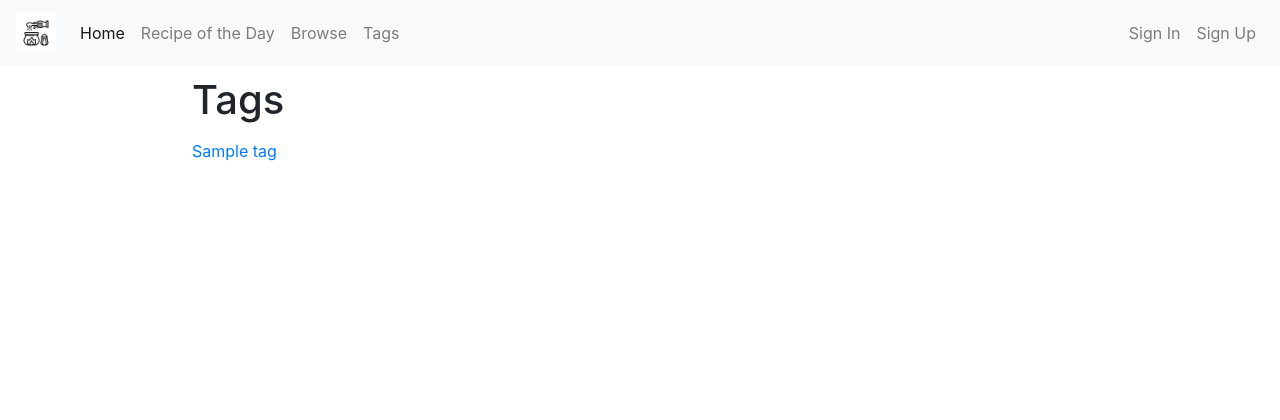
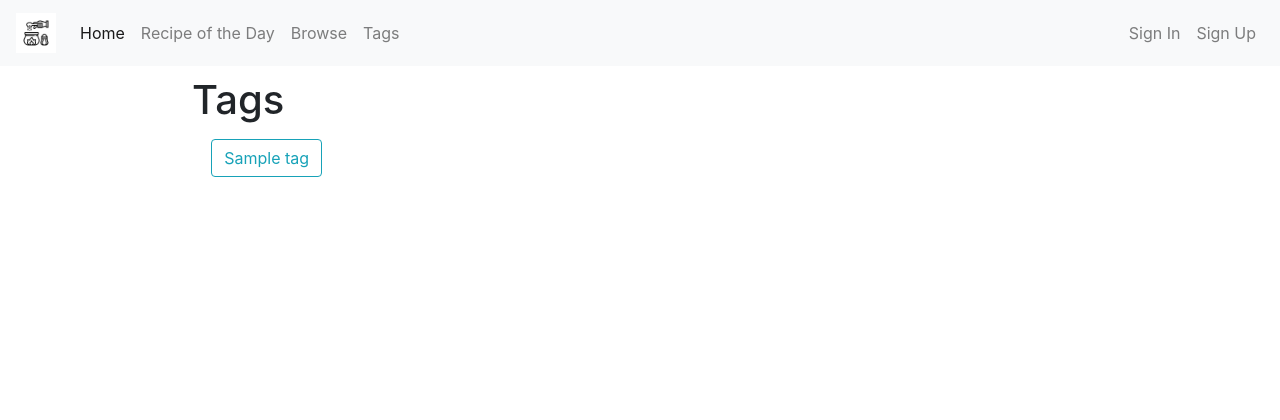
Before and after one commit to ggetzie/nnr, a Django app: page /tags/ in a window 1280 px wide. Shown: the top 420 px of the page. Run offline with Django 3.2, Linux system fonts and the light colour scheme; tables that the repository leaves empty hold one stand-in row (values such as "Sample post"); parts of the project's set-up code (start-up, migrations or seed data) failed here and were passed over; some libraries are stand-ins or nearby versions.

Commit message:
better looking tags list

```diff
--- a/nnr/templates/recipes/tag_list.html
+++ b/nnr/templates/recipes/tag_list.html
@@ -9,14 +9,14 @@ Tags
 <div class="main-content">
     <h1>Tags</h1>
     <div class="main-list">
-        <div class="row">
+        <div class="row no-gutters">
             {% for tag in object_list %}
-            <div class="col-sm-2">
-                <a href="{% url 'recipes:tag_detail' tag.name_slug %}">{{ tag }}</a>
+            <div class="col-sm-2 text-center mr-1 mb-1 align-middle">
+                <a class="btn btn-outline-info" href="{% url 'recipes:tag_detail' tag.name_slug %}">{{ tag }}</a>
             </div>
-            {% if forloop.counter|divisibleby:6 %}
+            {% if forloop.counter|divisibleby:5 %}
             </div>
-            <div class="row">
+            <div class="row no-gutters">
             {% endif %}
             {% empty %}
             <p>No tags found</p>
--- a/recipes/views.py
+++ b/recipes/views.py
@@ -205,7 +205,7 @@ class DeleteRecipe(UserPassesTestMixin, DeleteView):
 
 class TagList(ListView):
     model = Tag
-    paginate_by = 144
+    paginate_by = 150
 
     def get_queryset(self):
         qs = (Tag.objects.annotate(ut_count=Count("usertag"))
```
